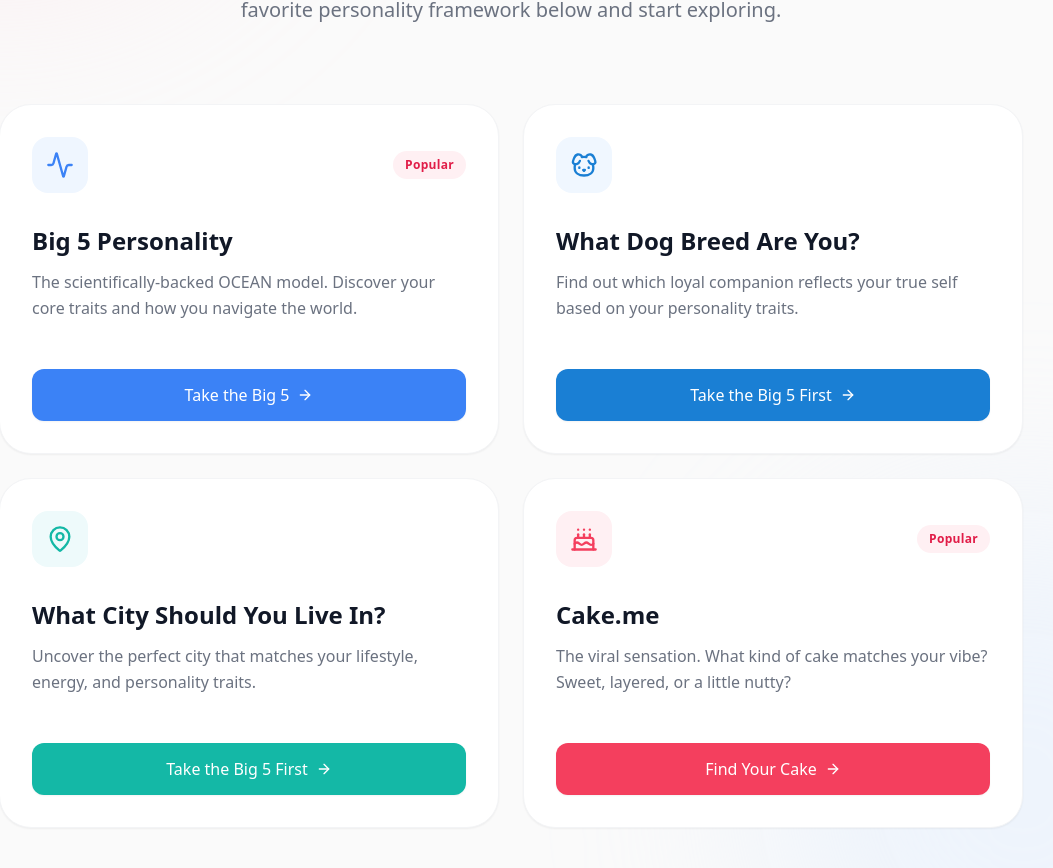
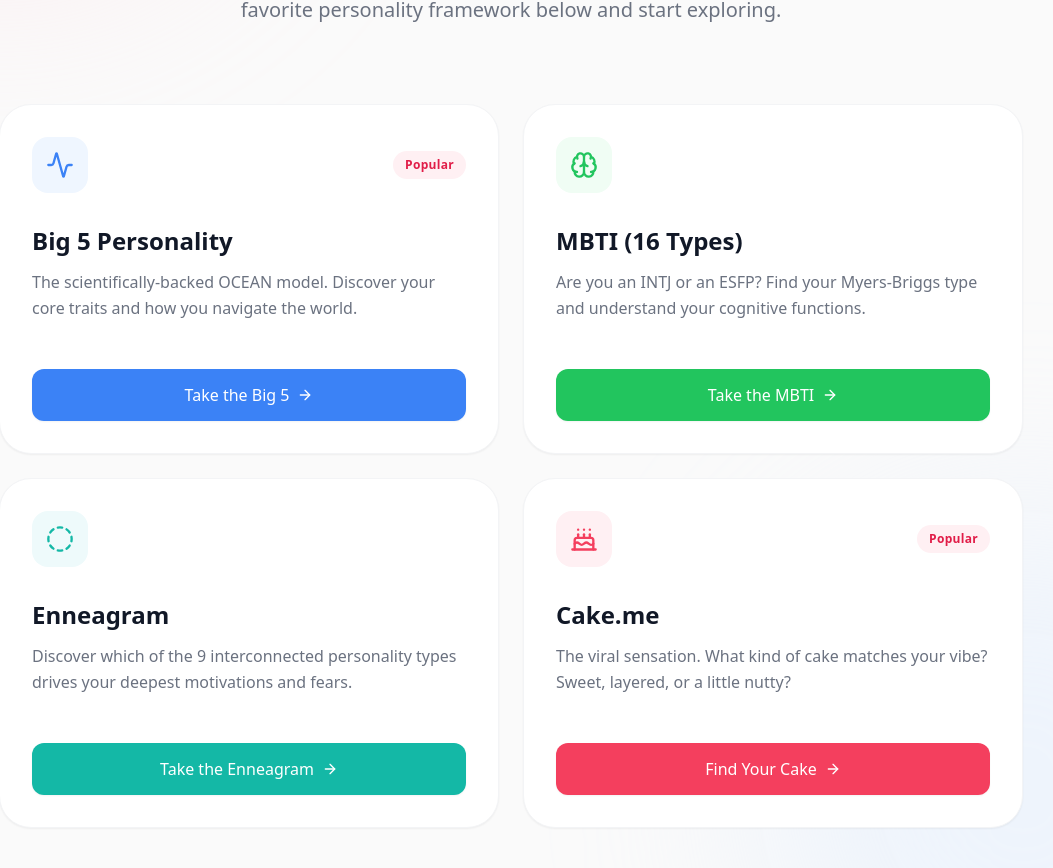
Before and after one commit to AlvanChow/personalityquizzes, a React (Vite) app: page / in a window 1280 px wide. Shown: the part 440-1308 px from the top of the page, without its empty margins (129-1182 px from the left). Built offline with nearby package versions, Linux system fonts and the light colour scheme; no server answers.

Commit message:
Updated Landing.jsx

```diff
--- a/src/pages/Landing.jsx
+++ b/src/pages/Landing.jsx
@@ -2,7 +2,7 @@
 import { motion } from 'framer-motion';
 import { useBigFive } from '../contexts/BigFiveContext';
 import UserMenu from '../components/UserMenu';
-import { Activity, Dog, MapPin, Cake, ArrowRight, Sparkles } from 'lucide-react';
+import { Activity, Brain, CircleDashed, Cake, ArrowRight, Sparkles } from 'lucide-react';
 
 export default function Landing() {
   const navigate = useNavigate();
@@ -22,27 +22,27 @@
       featured: true
     },
     {
-      id: 'dog',
-      name: 'What Dog Breed Are You?',
-      description: 'Find out which loyal companion reflects your true self based on your personality traits.',
-      icon: Dog,
-      theme: 'sky',
-      iconBg: 'bg-sky-50 text-sky-500',
-      buttonBg: 'bg-sky-500 hover:bg-sky-600',
-      buttonText: hasCompleted ? 'Find Your Breed' : 'Take the Big 5 First',
-      action: () => navigate(hasCompleted ? '/quiz/dog' : '/assessment'),
+      id: 'mbti',
+      name: 'MBTI (16 Types)',
+      description: 'Are you an INTJ or an ESFP? Find your Myers-Briggs type and understand your cognitive functions.',
+      icon: Brain,
+      theme: 'green',
+      iconBg: 'bg-green-50 text-green-500',
+      buttonBg: 'bg-green-500 hover:bg-green-600',
+      buttonText: 'Take the MBTI',
+      action: () => navigate('/assessment'),
       featured: false
     },
     {
-      id: 'city',
-      name: 'What City Should You Live In?',
-      description: 'Uncover the perfect city that matches your lifestyle, energy, and personality traits.',
-      icon: MapPin,
+      id: 'enneagram',
+      name: 'Enneagram',
+      description: 'Discover which of the 9 interconnected personality types drives your deepest motivations and fears.',
+      icon: CircleDashed,
       theme: 'teal',
       iconBg: 'bg-teal-50 text-teal-500',
       buttonBg: 'bg-teal-500 hover:bg-teal-600',
-      buttonText: hasCompleted ? 'Find Your City' : 'Take the Big 5 First',
-      action: () => navigate(hasCompleted ? '/quiz/city' : '/assessment'),
+      buttonText: 'Take the Enneagram',
+      action: () => navigate('/assessment'),
       featured: false
     },
     {
```
